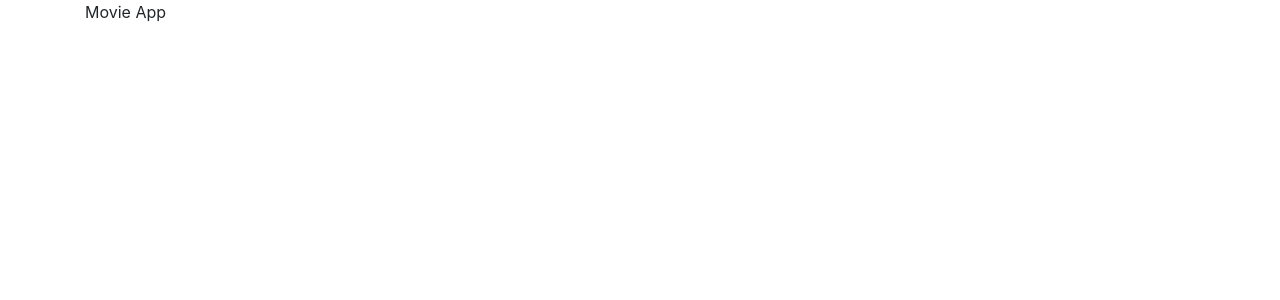
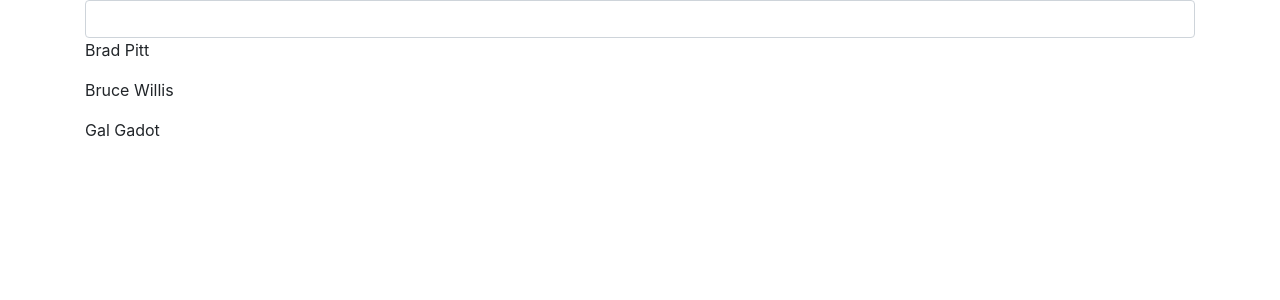
Before and after one commit to nirch/actors-tmdb-react-v2, a React (Create React App) app: page / in a window 1280 px wide. Shown: the top 300 px of the page. Built offline with nearby package versions, Linux system fonts and the light colour scheme.

Commit message:
initial components and pages (skeleton)

```diff
--- a/src/App.js
+++ b/src/App.js
@@ -1,12 +1,10 @@
 import 'bootstrap/dist/css/bootstrap.min.css';
-import { Container } from 'react-bootstrap';
+import ActorsPage from './pages/ActorsPage/ActorsPage';
 
 function App() {
   return (
     <div>
-      <Container>
-        Movie App
-      </Container>
+      <ActorsPage/>
     </div>
   );
 }
--- /dev/null
+++ b/src/components/ActorCard/ActorCard.js
@@ -0,0 +1,12 @@
+import React from 'react';
+import './ActorCard.css'
+
+function ActorCard({actor}) {
+    return (
+        <div className="c-actor">
+            <p>{actor.name}</p>
+        </div>
+    );
+}
+
+export default ActorCard;
--- /dev/null
+++ b/src/components/SearchBox/SearchBox.js
@@ -0,0 +1,13 @@
+import React from 'react';
+import { Form } from 'react-bootstrap';
+import './SearchBox.css'
+
+function SearchBox(props) {
+    return (
+        <div className="c-searchbox">
+            <Form.Control type="text" />
+        </div>
+    );
+}
+
+export default SearchBox;
--- /dev/null
+++ b/src/model/ActorModel.js
@@ -0,0 +1,6 @@
+
+export default class ActorModel {
+    constructor(name) {
+        this.name = name;
+    }
+}
--- /dev/null
+++ b/src/pages/ActorsPage/ActorsPage.js
@@ -0,0 +1,25 @@
+import React, { useState } from 'react';
+import { Container } from 'react-bootstrap';
+import ActorCard from '../../components/ActorCard/ActorCard';
+import SearchBox from '../../components/SearchBox/SearchBox';
+import ActorModel from '../../model/ActorModel';
+import './ActorsPage.css'
+
+function ActorsPage(props) {
+    const [actors, setActors] = useState([
+        new ActorModel("Brad Pitt"),
+        new ActorModel("Bruce Willis"),
+        new ActorModel("Gal Gadot"),
+    ])
+
+    return (
+        <div class="p-actors">
+            <Container>
+                <SearchBox/>
+                {actors.map(actor => <ActorCard actor={actor}/>)}
+            </Container>
+        </div>
+    );
+}
+
+export default ActorsPage;
```
Also changed, not shown: src/components/ActorCard/ActorCard.css (added), src/components/SearchBox/SearchBox.css (added), src/pages/ActorsPage/ActorsPage.css (added).
